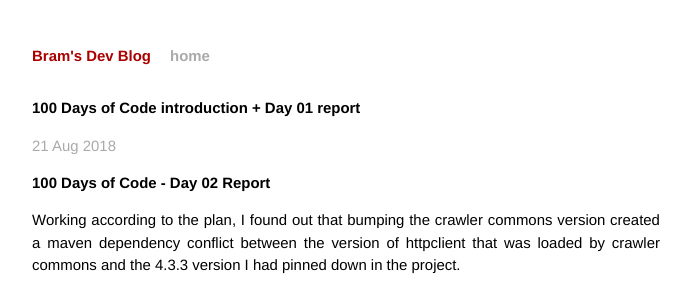
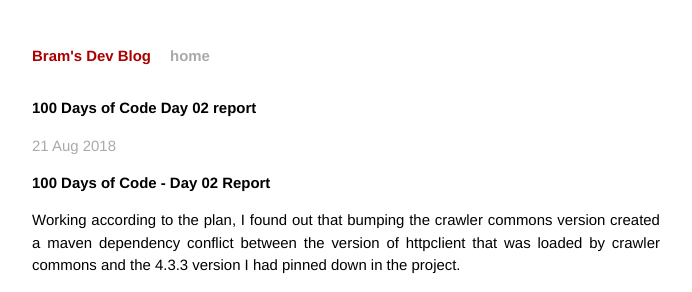
Before and after one commit to bram-atmire/bram-atmire.github.io, a Jekyll site: the page built from _posts/2018-08-21-100-days-of-code-day-02-http-client.markdown, in a window 1280 px wide. Shown: the top 292 px of the page, without its empty margins (294-986 px from the left). Built offline with Jekyll 4.4.1, drawn with Linux system fonts in a browser that asks for light colours.

Commit message:
Correcting the title

```diff
--- a/_posts/2018-08-21-100-days-of-code-day-02-http-client.markdown
+++ b/_posts/2018-08-21-100-days-of-code-day-02-http-client.markdown
@@ -1,6 +1,6 @@
 ---
 layout: post
-title:  "100 Days of Code introduction + Day 01 report"
+title:  "100 Days of Code Day 02 report"
 date:   2018-08-21 06:44:00
 categories: 100DaysOfCode
 ---
```
